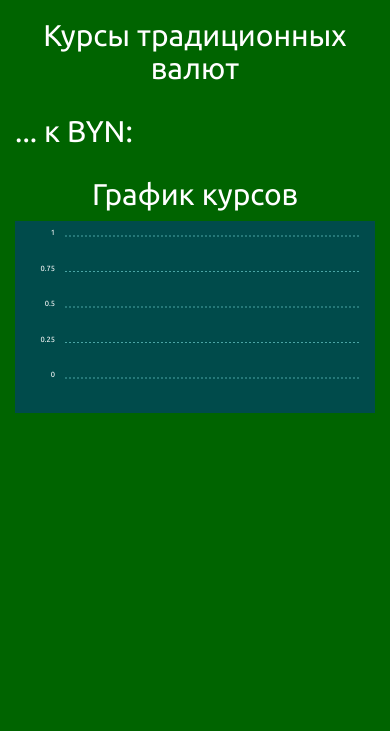
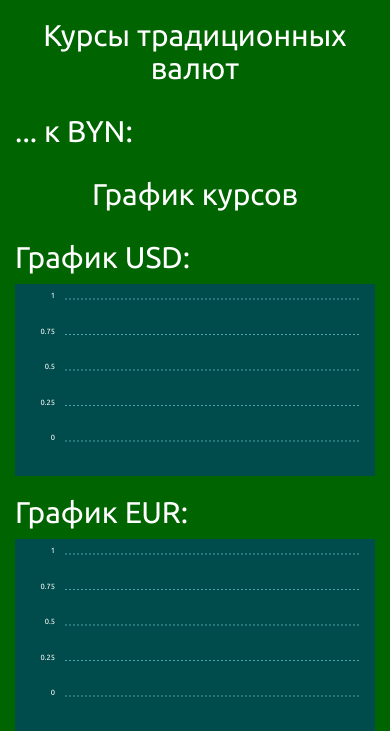
Before and after one commit to mgelios/my-first-blog, a Django app: template dashboard/templates/currency.html in a window 390 px wide. Shown: the part 118-849 px from the top of the page. Before the commit the page ends 531 px from the top, so only its background shows below. Run offline with Django 3.2, Linux system fonts and the light colour scheme; the template is opened without the code that fills it, so the values that code supplies are empty; some libraries are stand-ins or nearby versions.

Commit message:
updated styling of currencies page

```diff
--- a/dashboard/static/css/dashboard.css
+++ b/dashboard/static/css/dashboard.css
@@ -79,7 +79,7 @@ body a {
 }
 
 
-.ct-chart {
+.ct-chart, .ct-chart-2 {
     background-color: #004B4B;
 }
 
--- a/dashboard/templates/currency.html
+++ b/dashboard/templates/currency.html
@@ -30,25 +30,51 @@
         <h2>График курсов</h2>
     </div>
     <div class="row">
-        <div class="col-xs-12 col-md-12 chart-wrapper">
+        <div class="col-xs-12 col-md-6 chart-wrapper">
+            <div class="row">
+                <div class="col-xs-12 col-md-12">
+                    <h2>График USD:</h2>
+                </div>
+            </div>
             <div class="ct-chart ct-major-seventh"></div>
         </div>
+
+        <div class="col-xs-12 col-md-6 chart-wrapper">
+            <div class="row">
+                <div class="col-xs-12 col-md-12">
+                    <h2>График EUR:</h2>
+                </div>
+            </div>
+            <div class="ct-chart-2 ct-major-seventh"></div>
+        </div>
+
         <script>
-            var data={
+            var data_0={
                 series: [[
                     {% for data in statistics.0 %}
                         {{data.Cur_OfficialRate}},
                     {% endfor %}
-                ],[
+                ]],
+            };
+
+            var data_1={
+                series: [[
                     {% for data in statistics.1 %}
                         {{data.Cur_OfficialRate}},
                     {% endfor %}
-                    ]],
+                ]],
             };
 
             new Chartist.Line(
                 '.ct-chart',
-                data,
+                data_0,
+                {
+                    showArea: true
+                });
+
+            new Chartist.Line(
+                '.ct-chart-2',
+                data_1,
                 {
                     showArea: true
                 });
```
